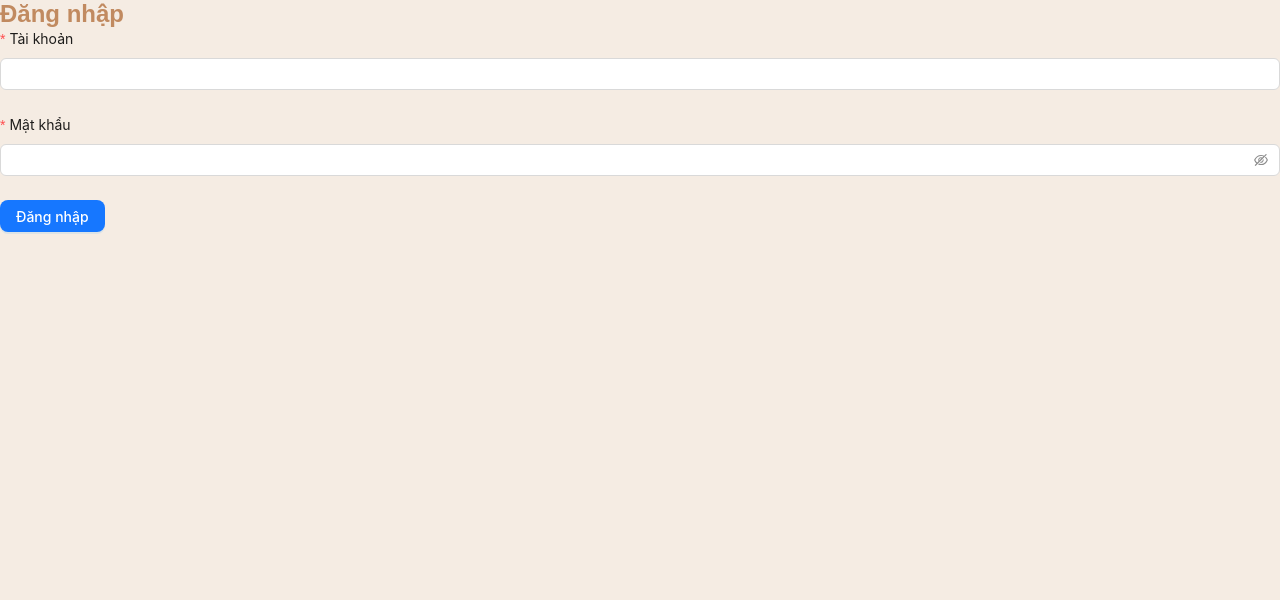
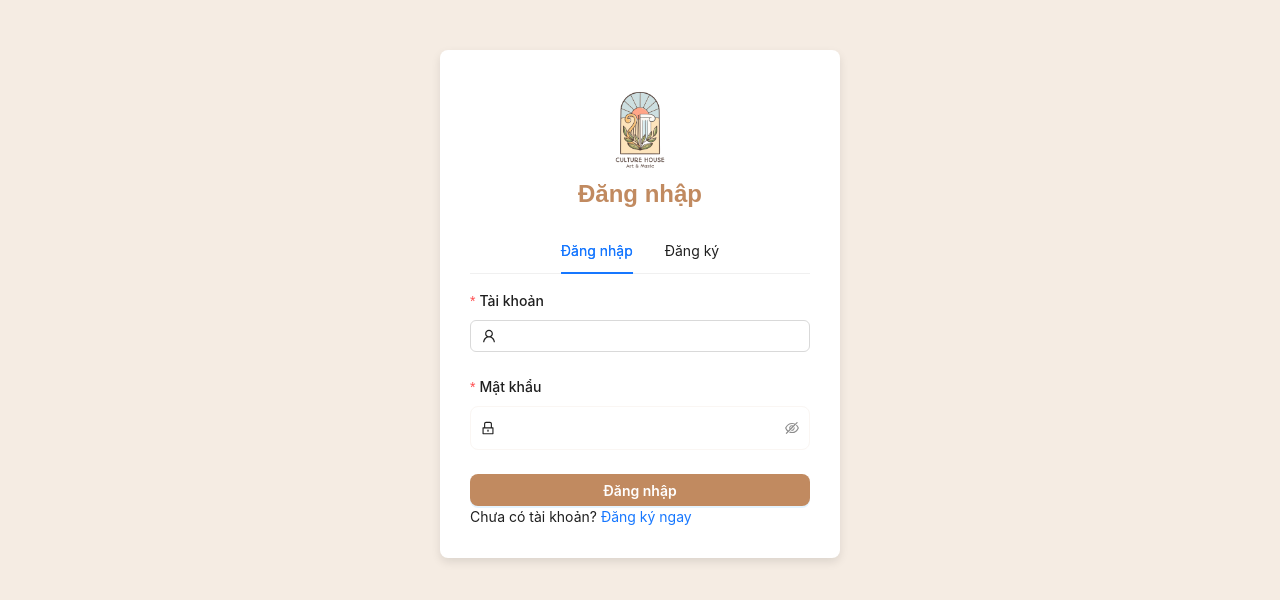
Before and after one commit to hieupham10903/DATN-fe, a React (Create React App) app: page /login in a window 1280 px wide. Shown: the top 600 px of the page. Built offline with nearby package versions, Linux system fonts and the light colour scheme.

Commit message:
login bằng tài khoản

```diff
--- a/package.json
+++ b/package.json
@@ -12,12 +12,13 @@
     "react-redux": "^9.2.0",
     "react-router-dom": "^7.1.5",
     "react-scripts": "5.0.1",
+    "react-toastify": "^11.0.3",
     "redux": "^5.0.1",
     "redux-thunk": "^3.1.0",
     "web-vitals": "^4.2.4"
   },
   "scripts": {
-    "start": "react-scripts start",
+    "start": "react-scripts start --no-warnings",
     "build": "react-scripts build",
     "test": "react-scripts test",
     "eject": "react-scripts eject"
--- a/src/main/login/index.ts
+++ b/src/main/login/index.ts
@@ -1,6 +1,6 @@
 import { useDispatch, useSelector } from "react-redux";
 import { AppDispatch, RootState } from "../../main/reducers";
-import { setAuth, logout } from "./reducers.ts";
+import { setAuth, logout, login } from "./reducers.ts";
 
 const UserHook = () => {
     const dispatch = useDispatch<AppDispatch>();
@@ -15,10 +15,20 @@ const UserHook = () => {
         dispatch(logout());
     }
 
+    const Login = async (body : any) => {
+        await dispatch(login(body));
+    };
+
+    const Register = async (body : any) => {
+        await dispatch(login(body));
+    };
+
     return {
         isAuthenticated,
         SetAuth,
-        Logout
+        Logout,
+        Login,
+        Register
     }
 };
 export default UserHook;
--- a/src/main/login/login-form.tsx
+++ b/src/main/login/login-form.tsx
@@ -1,41 +1,130 @@
 import React, { useState } from "react";
+import { Form, Input, Button, message, Tabs } from "antd";
 import { useNavigate } from "react-router-dom";
-import { Form, Input, Button } from "antd";
 import UserHook from "./index.ts";
+import { LockOutlined, UserOutlined } from "@ant-design/icons";
+import logo from "../../picture/logo.png";
+import { toast } from "react-toastify";
 
-const Login = () => {
+const AuthForm = () => {
     const [loading, setLoading] = useState(false);
     const navigate = useNavigate();
+    const { Login, Register } = UserHook();
+    const [loginType, setLoginType] = useState('login');
 
-    const {
-        SetAuth
-    } = UserHook();
+    const onLoginFinish = async (values) => {
+        setLoading(true);
+        try {
+            await Login(values);
+            toast.success("Đăng nhập thành công!");
+            navigate("/");
+        } catch (error) {
+            message.error("Đăng nhập thất bại!");
+        } finally {
+            setLoading(false);
+        }
+    };
 
-    const onFinish = (values) => {
+    const onRegisterFinish = async (values) => {
         setLoading(true);
-
-        // Giả lập đăng nhập (Bạn có thể thay bằng API thật)
-        setTimeout(() => {
-            SetAuth();
-            localStorage.setItem("isAuthenticated", "true");
-            navigate("/");
-        }, 1000);
+        try {
+            await Register(values);
+            message.success("Đăng ký thành công!");
+            navigate("/login");
+        } catch (error) {
+            message.error("Đăng ký thất bại!");
+        } finally {
+            setLoading(false);
+        }
     };
 
     return (
-        <div className="login-container">
-            <h2>Đăng nhập</h2>
-            <Form onFinish={onFinish} layout="vertical">
-                <Form.Item label="Tài khoản" name="username" rules={[{ required: true, message: "Vui lòng nhập tài khoản!" }]}>
-                    <Input />
-                </Form.Item>
-                <Form.Item label="Mật khẩu" name="password" rules={[{ required: true, message: "Vui lòng nhập mật khẩu!" }]}>
-                    <Input.Password />
-                </Form.Item>
-                <Button type="primary" htmlType="submit" loading={loading}>Đăng nhập</Button>
-            </Form>
+        <div className="form-container">
+            <div className="logo-login-container">
+                <img
+                    src={logo}
+                    alt="Logo"
+                    style={{ width: 100, height: 100 }}
+                />
+                <h2>Đăng nhập</h2>
+            </div>
+            <Tabs activeKey={loginType} onChange={setLoginType} centered>
+                <Tabs.TabPane key="login" tab="Đăng nhập">
+                    <Form onFinish={onLoginFinish} layout="vertical">
+                        <Form.Item
+                            label="Tài khoản"
+                            name="username"
+                            rules={[{ required: true, message: "Vui lòng nhập tài khoản!" }]}
+                        >
+                            <Input prefix={<UserOutlined />} />
+                        </Form.Item>
+                        <Form.Item
+                            label="Mật khẩu"
+                            name="password"
+                            rules={[{ required: true, message: "Vui lòng nhập mật khẩu!" }]}
+                        >
+                            <Input.Password prefix={<LockOutlined />} />
+                        </Form.Item>
+                        <Button type="primary" htmlType="submit" loading={loading} block>
+                            Đăng nhập
+                        </Button>
+                    </Form>
+                    <div className="register-link">
+                        <p>
+                            Chưa có tài khoản?{" "}
+                            <a onClick={() => setLoginType('register')}>Đăng ký ngay</a>
+                        </p>
+                    </div>
+                </Tabs.TabPane>
+
+                <Tabs.TabPane key="register" tab="Đăng ký">
+                    <Form onFinish={onRegisterFinish} layout="vertical">
+                        <Form.Item
+                            label="Tài khoản"
+                            name="username"
+                            rules={[{ required: true, message: "Vui lòng nhập tài khoản!" }]}
+                        >
+                            <Input prefix={<UserOutlined />} />
+                        </Form.Item>
+                        <Form.Item
+                            label="Mật khẩu"
+                            name="password"
+                            rules={[{ required: true, message: "Vui lòng nhập mật khẩu!" }]}
+                        >
+                            <Input.Password prefix={<LockOutlined />} />
+                        </Form.Item>
+                        <Form.Item
+                            label="Xác nhận mật khẩu"
+                            name="confirmPassword"
+                            dependencies={['password']}
+                            rules={[
+                                { required: true, message: 'Vui lòng xác nhận mật khẩu!' },
+                                ({ getFieldValue }) => ({
+                                    validator(_, value) {
+                                        if (!value || getFieldValue('password') === value) {
+                                            return Promise.resolve();
+                                        }
+                                        return Promise.reject(new Error('Mật khẩu không khớp!'));
+                                    },
+                                }),
+                            ]}
+                        >
+                            <Input.Password prefix={<LockOutlined />} />
+                        </Form.Item>
+                        <Button type="primary" htmlType="submit" loading={loading} block>
+                            Đăng ký
+                        </Button>
+                    </Form>
+                    <div className="login-link">
+                        <p>
+                            Đã có tài khoản?{" "}
+                            <a onClick={() => setLoginType('login')}>Đăng nhập ngay</a>
+                        </p>
+                    </div>
+                </Tabs.TabPane>
+            </Tabs>
         </div>
     );
 };
 
-export default Login;
+export default AuthForm;
--- a/src/main/login/reducers.ts
+++ b/src/main/login/reducers.ts
@@ -1,8 +1,18 @@
-import { createSlice } from "@reduxjs/toolkit";
+import { createAsyncThunk, createSlice } from "@reduxjs/toolkit";
+import axios from "axios";
 
 const initialState = {
   isAuthenticated: localStorage.getItem("isAuthenticated") === "true",
 };
+
+export const login = createAsyncThunk(
+  'user/login',
+  async (body: any) => {
+    localStorage.setItem("isAuthenticated", "true");
+    const response = await axios.post<any>('/api/auth/login', body);
+    return response.data;
+  }
+);
 
 const userReducer = createSlice({
   name: "userReducer",
@@ -16,6 +26,18 @@ const userReducer = createSlice({
       localStorage.removeItem("isAuthenticated");
     },
   },
+  extraReducers: (builder) => {
+    builder
+      .addCase(login.fulfilled, (state, action) => {
+        state.isAuthenticated = true;
+      })
+      .addCase(login.pending, (state, action) => {
+        state.isAuthenticated = false;
+      })
+      .addCase(login.rejected, (state, action) => {
+        state.isAuthenticated = false;
+      })
+  },
 });
 
 export const { setAuth, logout } = userReducer.actions;
--- a/src/styles.scss
+++ b/src/styles.scss
@@ -1,3 +1,5 @@
+@use "sass:color";
+
 // 🌍 Biến màu sắc chính (Tông nâu)
 $primary-color: #c18a60; // Màu nâu đất
 $secondary-color: #F5ECE3; // Màu nền be nhẹ (Nâu nhạt)
@@ -21,14 +23,12 @@ body {
 
 // 📌 Menu (Navigation)
 .ant-menu {
-    background-color: $primary-color !important; // Màu nền của menu
-    border-radius: 0 !important;  // Đặt border-radius của menu về 0 để không bo tròn góc
-    margin: 0 !important; // Loại bỏ khoảng cách bên ngoài
-    padding: 0 !important; // Loại bỏ padding bên trong
-    // Loại bỏ box-shadow
+    background-color: $primary-color !important;
+    border-radius: 0 !important;
+    margin: 0 !important;
+    padding: 0 !important;
     box-shadow: none !important;
 
-    // Đảm bảo menu không có padding mặc định
     .ant-menu-horizontal {
         padding-left: 0 !important;
         padding-right: 0 !important;
@@ -36,16 +36,15 @@ body {
 
     .ant-menu-item {
         transition: 0.3s ease-in-out;
-        border-radius: 0 !important;  // Đặt border-radius của các mục menu về 0
+        border-radius: 0 !important;
 
         a {
             color: white !important;
             font-weight: 500;
         }
 
-        // Hover đổi màu đỏ
         &:hover {
-            background-color: $accent-color !important; // Đỏ khi hover
+            background-color: $accent-color !important;
             transform: translateY(-2px);
             transition: 0.3s ease-in-out;
 
@@ -94,6 +93,13 @@ body {
     justify-content: center;
     align-items: center;
     height: 100%;
+}
+
+.logo-login-container {
+    display: flex;
+    flex-direction: column;
+    align-items: center;
+    justify-content: center;
 }
 
 .avatar-container {
@@ -226,3 +232,64 @@ input {
         box-shadow: 0px 0px 5px rgba($primary-color, 0.5);
     }
 }
+
+/* CSS cho form */
+.form-container {
+    background-color: white;
+    border-radius: $border-radius;
+    padding: 30px;
+    box-shadow: 0px 4px 10px rgba(0, 0, 0, 0.1);
+    width: 400px;
+    margin: 50px auto;
+}
+
+h2 {
+    font-size: 24px;
+    font-weight: 600;
+    color: $primary-color;
+    text-align: center;
+    margin-bottom: 20px;
+}
+
+.ant-form-item-label {
+    color: $primary-color;
+    font-weight: 500;
+}
+
+.ant-input, .ant-input-password {
+    border-radius: $border-radius;
+    padding: 10px;
+    border: 1px solid lighten($primary-color, 40%);
+    transition: 0.3s;
+
+    &:focus {
+        border-color: $primary-color;
+        box-shadow: 0px 0px 5px rgba($primary-color, 0.5);
+    }
+}
+
+.ant-btn {
+    width: 100%;
+    padding: 12px;
+    border-radius: $border-radius;
+    font-weight: 600;
+    background-color: $primary-color;
+    color: $text-color;
+    transition: 0.3s;
+
+    &:hover {
+        background-color: darken($primary-color, 10%);
+    }
+
+    &:active {
+        transform: scale(0.95);
+    }
+}
+
+/* Định dạng cho nút đăng ký */
+.ant-btn.register {
+    background-color: $green-color;
+    &:hover {
+        background-color: darken($green-color, 10%);
+    }
+}
```
Also changed, not shown: src/MainLayout.js (+17 -6 lines), 1 other file (tests, documents, lock files or other folders).
